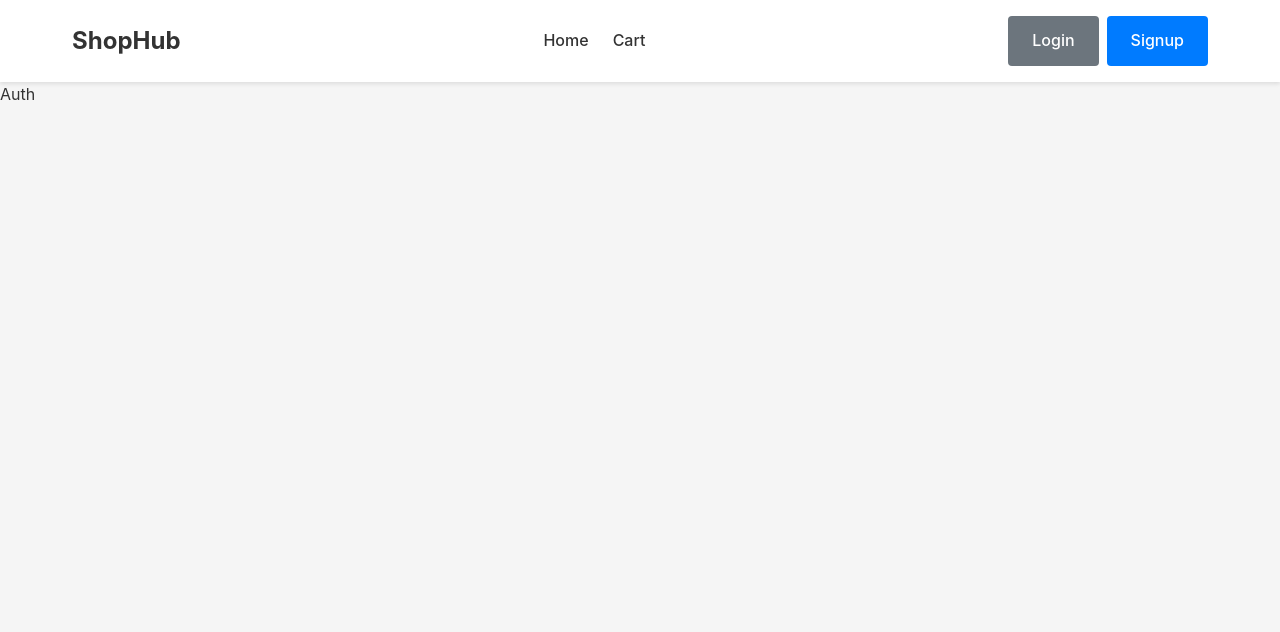
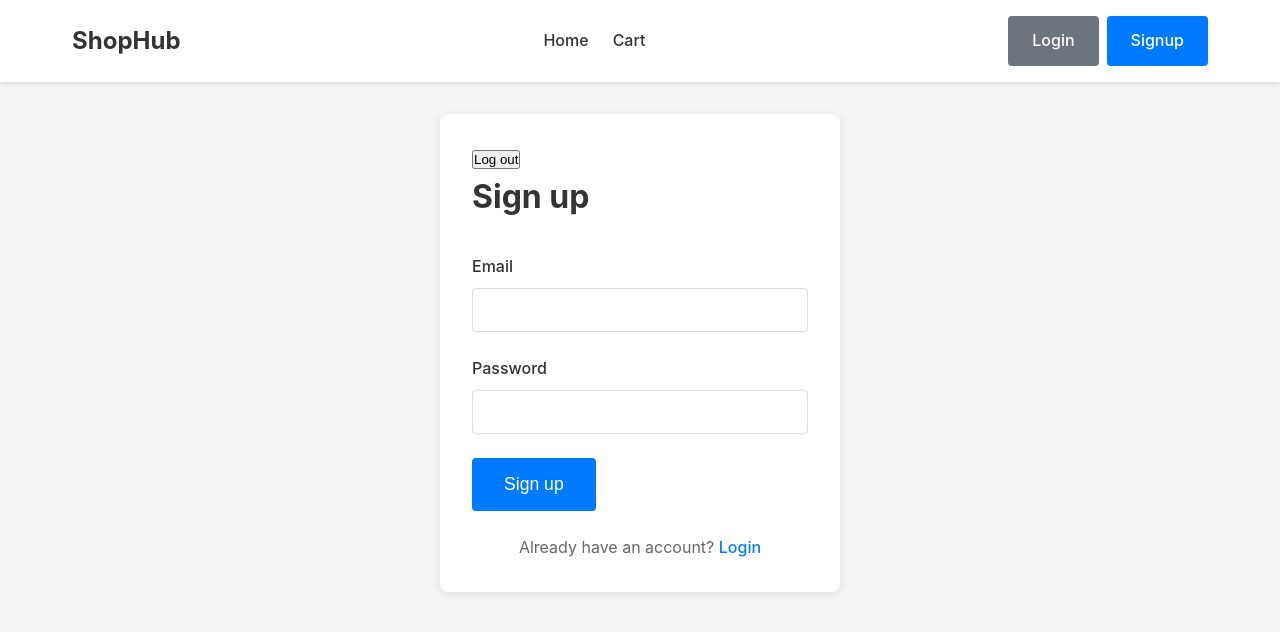
Before and after one commit to JohnCarloCanada/ecommerse-react-refresher, a React (Vite) app: page /auth in a window 1280 px wide. Shown: the top 632 px of the page. Built offline with nearby package versions, Linux system fonts and the light colour scheme.

Commit message:
added auth

```diff
--- a/src/App.jsx
+++ b/src/App.jsx
@@ -2,10 +2,12 @@ import { Route, Routes } from "react-router-dom";
 import "./App.css";
 import { Home, Auth, Checkout } from "./pages";
 import { Navbar } from "./components";
+import { AuthProvider } from "./context/AuthContext";
 
 function App() {
   return (
     <>
+      <AuthProvider>
         <div className="App">
           <Navbar />
           <Routes>
@@ -14,6 +16,7 @@ function App() {
             <Route path="/checkout" element={<Checkout />} />
           </Routes>
         </div>
+      </AuthProvider>
     </>
   );
 }
--- a/src/components/Navbar.jsx
+++ b/src/components/Navbar.jsx
@@ -1,4 +1,3 @@
-import React from "react";
 import { Link } from "react-router-dom";
 
 const Navbar = () => {
--- /dev/null
+++ b/src/context/AuthContext.jsx
@@ -0,0 +1,46 @@
+import { createContext, useState } from "react";
+
+const AuthContext = createContext();
+
+export const AuthProvider = ({ children }) => {
+  const [user, setUser] = useState(JSON.parse(localStorage.getItem("currentUser")) || null);
+
+  const signUp = (email, password) => {
+    const getUser = JSON.parse(localStorage.getItem("users") || "[]");
+
+    if (getUser.find((user) => user.email === email)) {
+      return { success: false, message: "User already exists!" };
+    }
+
+    const users = [...getUser, { email, password }];
+    localStorage.setItem("users", JSON.stringify(users));
+    localStorage.setItem("currentUser", JSON.stringify({ email }));
+
+    setUser({ email });
+
+    return { success: true };
+  };
+
+  const logout = () => {
+    localStorage.removeItem("currentUser");
+    setUser(null);
+  };
+
+  const login = (email, password) => {
+    const users = JSON.parse(localStorage.getItem("users") || "[]");
+    const user = users.find((user) => user.email === email && user.password === password);
+
+    if (!user) {
+      return { success: false, message: "Invalid email or password!" };
+    }
+
+    localStorage.setItem("currentUser", JSON.stringify({ email }));
+    setUser({ email });
+
+    return { success: true };
+  };
+
+  return <AuthContext.Provider value={{ signUp, user, logout, login }}>{children}</AuthContext.Provider>;
+};
+
+export default AuthContext;
--- a/src/pages/Auth.jsx
+++ b/src/pages/Auth.jsx
@@ -1,7 +1,106 @@
-import React from "react";
+import { useContext, useState } from "react";
+import { useForm } from "react-hook-form";
+import AuthContext from "../context/AuthContext";
+import { useNavigate } from "react-router-dom";
 
 const Auth = () => {
-  return <div>Auth</div>;
+  const [mode, setMode] = useState("signup");
+  const [error, setError] = useState(null);
+  const navigate = useNavigate();
+  const { signUp, user, logout, login } = useContext(AuthContext);
+
+  const toggleMode = () => {
+    setMode((prev) => (prev === "signup" ? "login" : "signup"));
+  };
+
+  const {
+    register,
+    handleSubmit,
+    formState: { errors },
+  } = useForm();
+
+  const onHandleSubmit = (data) => {
+    setError(null);
+    let result;
+    if (mode === "signup") {
+      result = signUp(data.email, data.password);
+    } else {
+      result = login(data.email, data.password);
+    }
+
+    if (!result.success) {
+      setError(result.message);
+      return null;
+    }
+
+    navigate("/");
+  };
+
+  return (
+    <div className="page">
+      <div className="container">
+        <div className="auth-container">
+          {user && <p>Welcome, {user.email}!</p>}
+          <button onClick={logout}>Log out</button>
+          <h1 className="page-title">{mode === "signup" ? "Sign up" : "Login"}</h1>
+          <form className="auth-form" onSubmit={handleSubmit(onHandleSubmit)}>
+            {error && <div className="error-message">{error}</div>}
+            <div className="form-group">
+              <label className="form-label" htmlFor="email">
+                Email
+              </label>
+              <input
+                className="form-input"
+                type="email"
+                id="email"
+                {...register("email", { required: "Email is required" })}
+              />
+
+              {errors.email && <span className="form-error">{errors.email.message}</span>}
+            </div>
+            <div className="form-group">
+              <label className="form-label" htmlFor="password">
+                Password
+              </label>
+              <input
+                {...register("password", {
+                  required: "Password is required",
+                  minLength: { value: 6, message: "Password must be at least 6 characters" },
+                  maxLength: { value: 12, message: "Password must be at least 6 characters" },
+                })}
+                className="form-input"
+                type="password"
+                id="password"
+              />
+              {errors.password && <span className="form-error">{errors.password.message}</span>}
+            </div>
+
+            <button type="submit" className="btn btn-primary btn-large">
+              {mode === "signup" ? "Sign up" : "Login"}
+            </button>
+          </form>
+
+          <div className="auth-switch">
+            {mode === "signup" ? (
+              <p>
+                Already have an account?{" "}
+                <span className="auth-link" onClick={toggleMode}>
+                  Login
+                </span>
+              </p>
+            ) : (
+              <p>
+                Don't have an account?{" "}
+                <span className="auth-link" onClick={toggleMode}>
+                  Sign up
+                </span>
+              </p>
+            )}
+          </div>
+        </div>
+      </div>
+    </div>
+  );
 };
 
 export default Auth;
```
Lines whose indentation alone changed are shown as unchanged.
